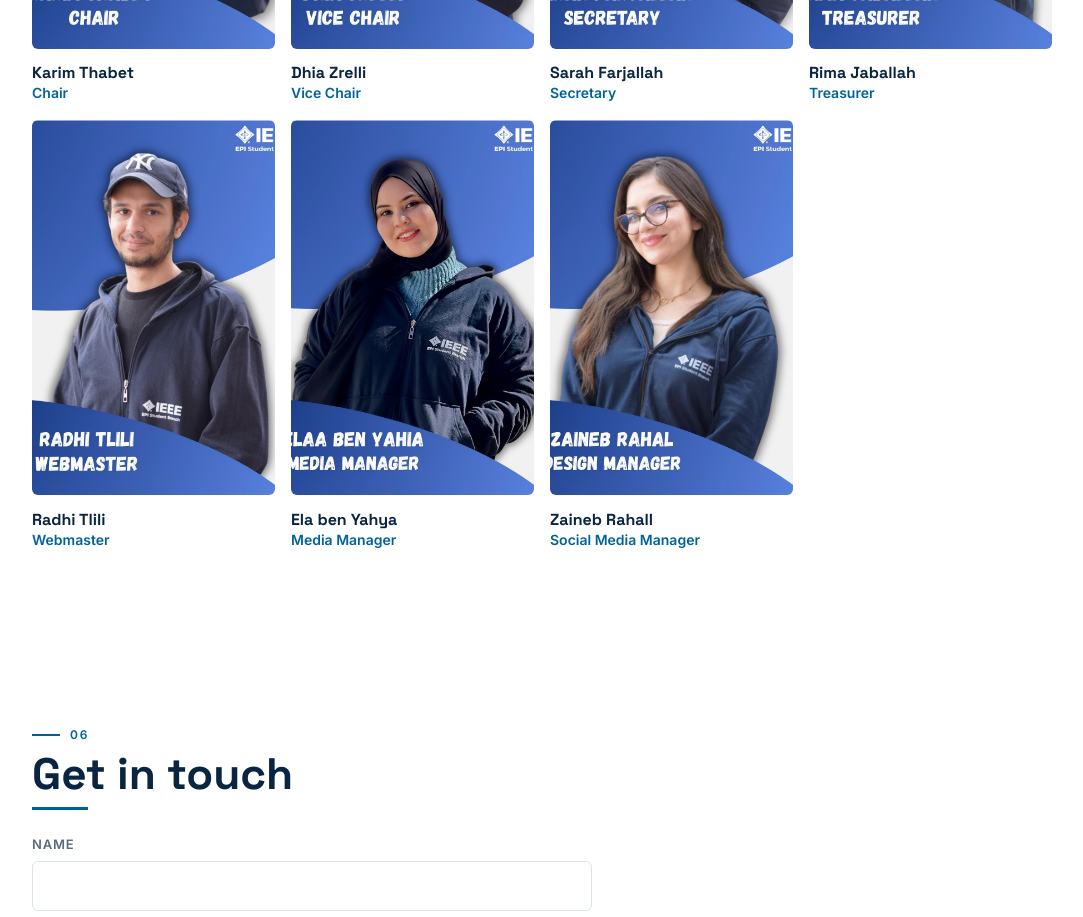
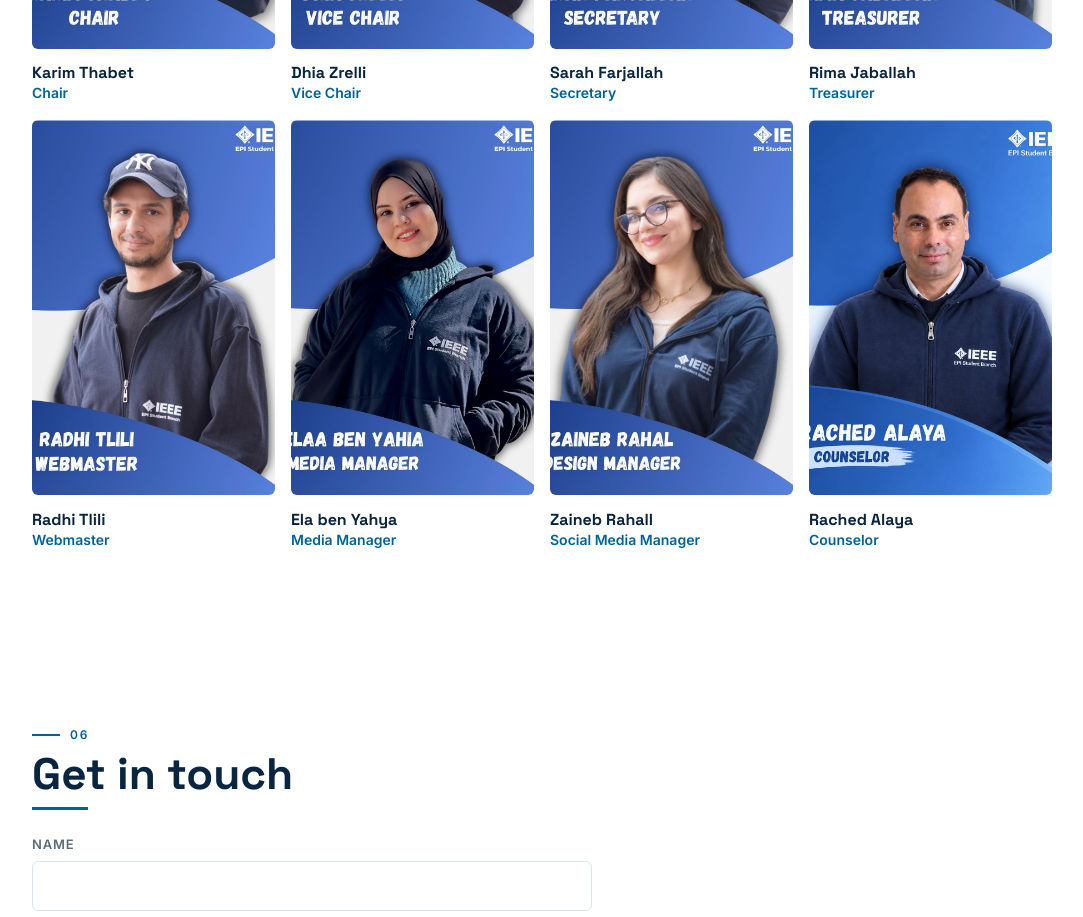
Before and after one commit to Karim1412/ieee_app, a React (Vite) app: page / in a window 1280 px wide. Shown: the part 8960-9877 px from the top of the page, without its empty margins (98-1181 px from the left). Built offline with nearby package versions, Linux system fonts and the light colour scheme.

Commit message:
Update application features and fixes

```diff
--- a/src/data/content.ts
+++ b/src/data/content.ts
@@ -86,6 +86,8 @@ export const OFFICERS: Officer[] = [
   { role: 'Webmaster', name: 'Radhi Tlili', photo: '/images/officers/webmaster.jpg' },
   { role: 'Media Manager', name: 'Ela ben Yahya', photo: '/images/officers/media-manager.jpg' },
   { role: 'Social Media Manager', name: 'Zaineb Rahall', photo: '/images/officers/social-media-manager.jpg' },
+  { role: 'Counselor', name: 'Rached Alaya', photo: '/images/officers/counselor.jpeg' },
+
 ]
 
 // ---------- AWARDS 2026 ----------
```
Also changed, not shown: public/images/officers/counselor.jpeg (added).
